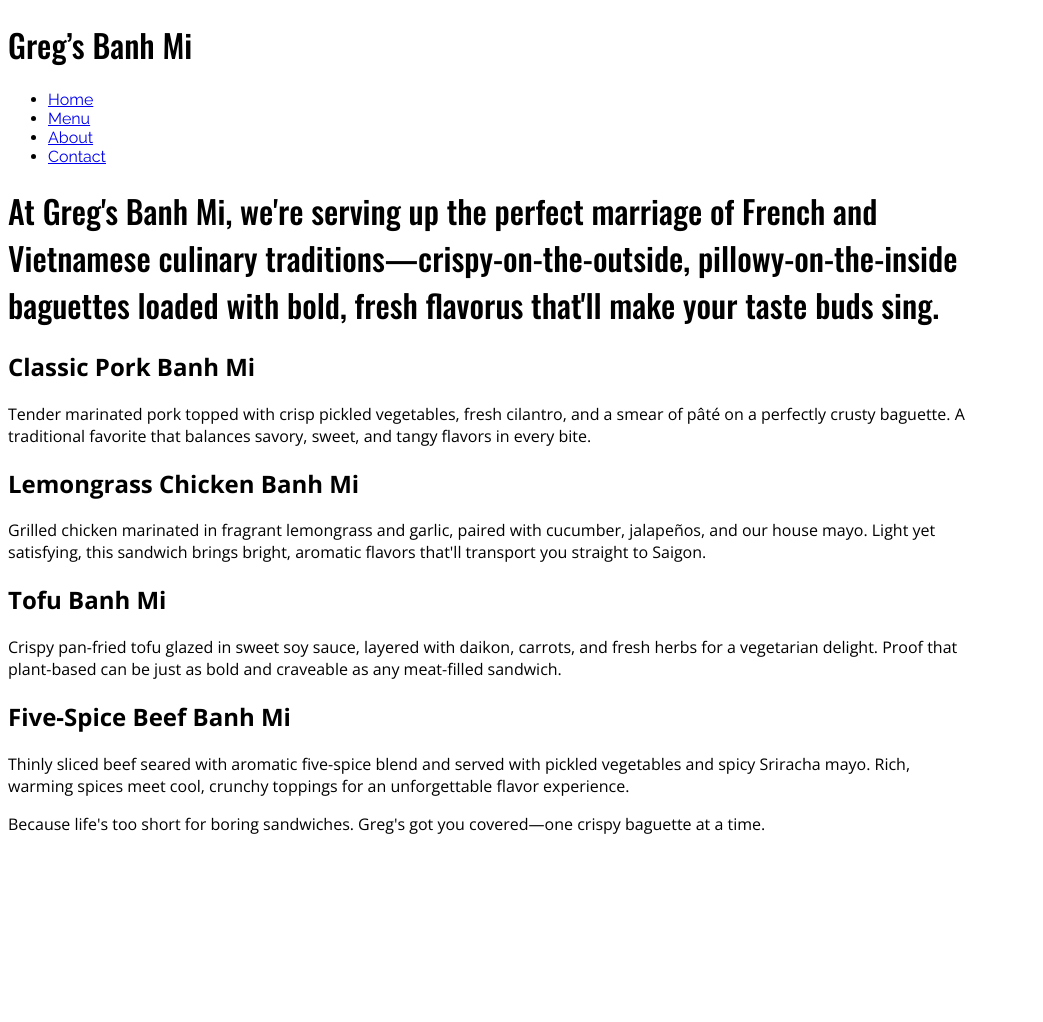
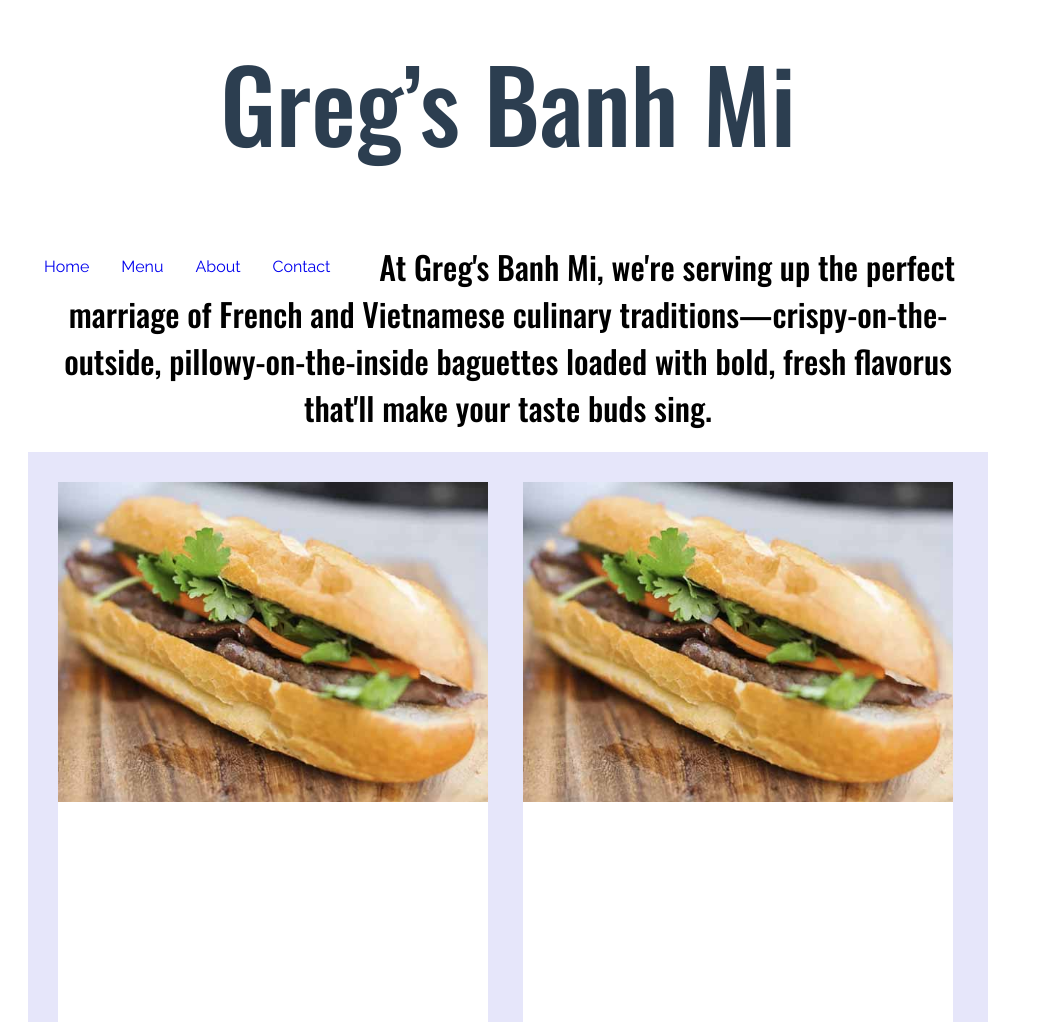
Before and after one commit to ankethemok/exercise6, a plain HTML site: page index.html in a window 1280 px wide. Shown: the top 1022 px of the page, without its empty margins (0-1043 px from the left). Before the commit the page ends 843 px from the top, so only its background shows below. Drawn offline with nearby package versions, Linux system fonts and the light colour scheme.

Commit message:
added stuff

```diff
--- a/index.html
+++ b/index.html
@@ -16,6 +16,7 @@
   font-variation-settings: "wdth" 100;
   font-size: 16px;
   width: 960px;
+  padding: 20px;
 }
 
   h1 {
@@ -23,9 +24,13 @@
   font-optical-sizing: auto;
   font-weight: 500;
   font-style: normal;
+  text-align: center;
   }
 
   #site-title {
+    font-size: 100px;
+    color: #2c3e50;
+    margin-top: 0;
   }
 
   nav {
@@ -33,31 +38,111 @@
   font-optical-sizing: auto;
   font-weight: 400;
   font-style: normal;
+
   }
 
   footer {
   }
 
+  ul {
+  list-style-type: none;
+  margin: 0;
+  padding: 0;
+  }
+
+  ul li {
+  float: left;
+  }
+
+  ul li a {
+  display: block;
+  text-align: center;
+  padding: 14px 16px;
+  text-decoration: none;
+  }
+
+  ul li a:hover {
+  background-color: #ededed;
+  }
+
+  img {
+  width: 100%;
+  position: absolute;
+      top: 0px;
+      right: 0px;
+  }
+
+  .container {
+  display: grid;
+  grid-template-columns: auto auto;
+  background-color: lavender;
+  padding: 15px;
+
+  }
+  .container div {
+  background-color: white;
+  width: 390px;
+  height: 500px;
+  border: 15px solid lavender;
+  padding: 20px;
+  margin: 0px;
+  position: relative;
+  text-align: center;
+  }
+
 </style>
 </head>
-<body><h1 id="site-title">Greg’s Banh Mi</h1>
+<body>
+  <h1 id="site-title">
+
+    Greg’s Banh Mi
+
+  </h1>
+
 <nav>
- <ul>
+<ul>
 <li><a href="/">Home</a></li>
 <li><a href="/">Menu</a></li>
 <li><a href="/">About</a></li>
 <li><a href="/">Contact</a></li>
 </ul>
 </nav>
-<h1>At Greg's Banh Mi, we're serving up the perfect marriage of French and Vietnamese culinary traditions—crispy-on-the-outside, pillowy-on-the-inside baguettes loaded with bold, fresh flavorus that'll make your taste buds sing.</h1>
-<h2>Classic Pork Banh Mi</h2>
+
+<h1>
+  At Greg's Banh Mi, we're serving up the perfect marriage of French and Vietnamese culinary traditions—crispy-on-the-outside, pillowy-on-the-inside baguettes loaded with bold, fresh flavorus that'll make your taste buds sing.
+  </h1>
+
+  <div class="container">
+
+    <div>
+    <h2>
+  <img src="banh-mi.jpg" alt="bahn-mi">
+  Classic Pork Banh Mi</h2>
 <p>Tender marinated pork topped with crisp pickled vegetables, fresh cilantro, and a smear of pâté on a perfectly crusty baguette. A traditional favorite that balances savory, sweet, and tangy flavors in every bite.</p>
-<h2>Lemongrass Chicken Banh Mi</h2>
+    </div>
+
+    <div>
+    <h2>
+  <img src="banh-mi.jpg" alt="bahn-mi">
+  Lemongrass Chicken Banh Mi</h2>
 <p>Grilled chicken marinated in fragrant lemongrass and garlic, paired with cucumber, jalapeños, and our house mayo. Light yet satisfying, this sandwich brings bright, aromatic flavors that'll transport you straight to Saigon.</p>
-<h2>Tofu Banh Mi</h2>
+    </div>
+
+  <div>
+    <h2>
+  <img src="banh-mi.jpg" alt="bahn-mi">
+  Tofu Banh Mi</h2>
 <p>Crispy pan-fried tofu glazed in sweet soy sauce, layered with daikon, carrots, and fresh herbs for a vegetarian delight. Proof that plant-based can be just as bold and craveable as any meat-filled sandwich.</p>
-<h2>Five-Spice Beef Banh Mi</h2>
+    </div>
+
+    <div>
+       <img src="banh-mi.jpg" alt="bahn-mi">
+  <h2>Five-Spice Beef Banh Mi</h2>
 <p>Thinly sliced beef seared with aromatic five-spice blend and served with pickled vegetables and spicy Sriracha mayo. Rich, warming spices meet cool, crunchy toppings for an unforgettable flavor experience.</p>
 <footer>Because life's too short for boring sandwiches. Greg's got you covered—one crispy baguette at a time.</footer>
+
+    </div>
+</div>
+
 </body>
 </html>
```
